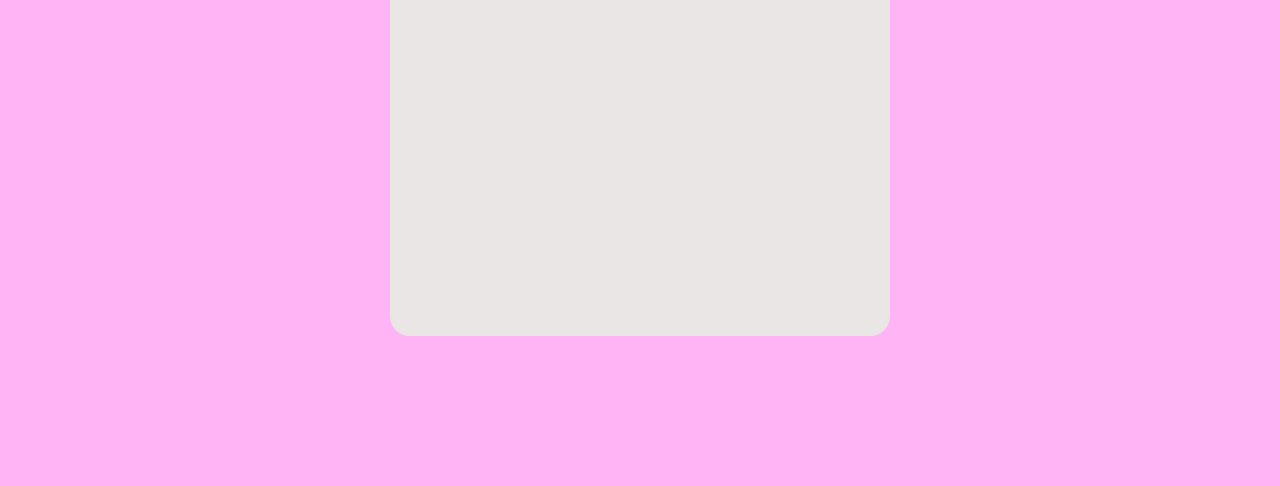
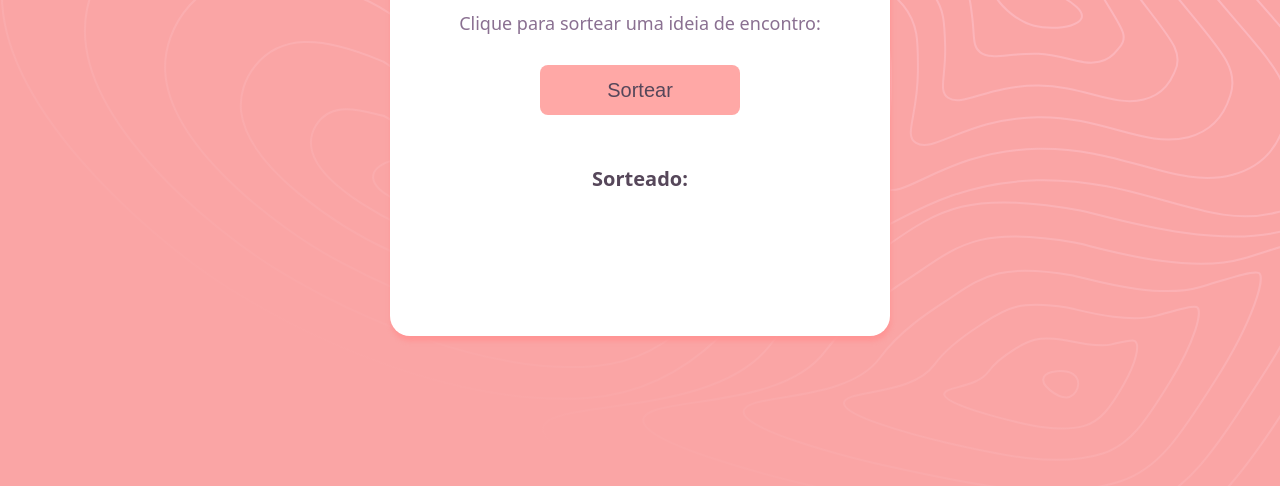
Before and after one commit to gabrielypx/raffle-dates, a plain HTML site: page index.html in a window 1280 px wide. Shown: the part 314-800 px from the top of the page. Drawn offline with Linux system fonts and the light colour scheme.

Commit message:
update the layout

```diff
--- a/index.html
+++ b/index.html
@@ -4,16 +4,18 @@
   <meta charset="UTF-8">
   <meta http-equiv="X-UA-Compatible" content="IE=edge">
   <meta name="viewport" content="width=device-width, initial-scale=1.0">
-  <title>Dates ideas</title>
+  <title>Date ideas</title>
+  <link rel="shortcut icon" href="imgs/icon.png" />
   <link rel="stylesheet" href="style.css">
 </head>
 <body>
   <div class="box-sorteio">
-    <h2>Date ideas</h2>
-    <p>Clique para sortear uma ideia de date:</p>
+    <h2><img src="imgs/logo.png" alt="logo"></h2>
+    <p>Clique para sortear uma ideia de encontro:</p>
     <button class="sortear">Sortear</button>
     <div>
-      <h3>sorteado:</h3>
+      <h4>Sorteado:</h4>
+      <h3></h3>
     </div>
   </div>
 
--- a/style.css
+++ b/style.css
@@ -5,20 +5,62 @@
 
 body{
   height: 100vh;
-  background-color: rgb(255, 180, 245);
+  background-image: url("imgs/background.svg");
+  background-repeat: no-repeat, repeat;
+  background-color: #faa5a5;
   display: flex;
   align-items: center;
   justify-content: center;
+  font-family: system-ui, -apple-system, BlinkMacSystemFont, 'Segoe UI', Roboto, Oxygen, Ubuntu, Cantarell, 'Open Sans', 'Helvetica Neue', sans-serif;
 }
 
 .box-sorteio{
   width: 500px;
   height: 500px;
-  background-color: rgb(235, 230, 230);
+  background-color: #fff;
   border-radius: 20px;
   text-align: center;
+  box-shadow: 1px 5px 5px #ff9494;
 }
 
 h2{
+  margin-top: 30px;
+}
+
+p{
+  font-weight: 500;
+  font-size: 18px;
+  color: #8a7091;
   margin-top: 20px;
 }
+
+button{
+  width: 200px;
+  height: 50px;
+  background-color: #FFA8A6;
+  border: 0;
+  border-radius: 8px;
+  font-size: 20px;
+  color: #56475a;
+  margin-top: 30px;
+  font-weight: 500;
+  transition: 0.5s;
+}
+
+button:hover{
+  background-color: #ff7391;
+  color: #fff;
+  cursor: pointer;
+}
+
+h4{
+  margin-top: 50px;
+  color: #56475a;
+  font-size: 20px;
+}
+
+h3{
+  margin-top: 10px;
+  color: #56475a;
+  font-size: 24px;
+}
```
